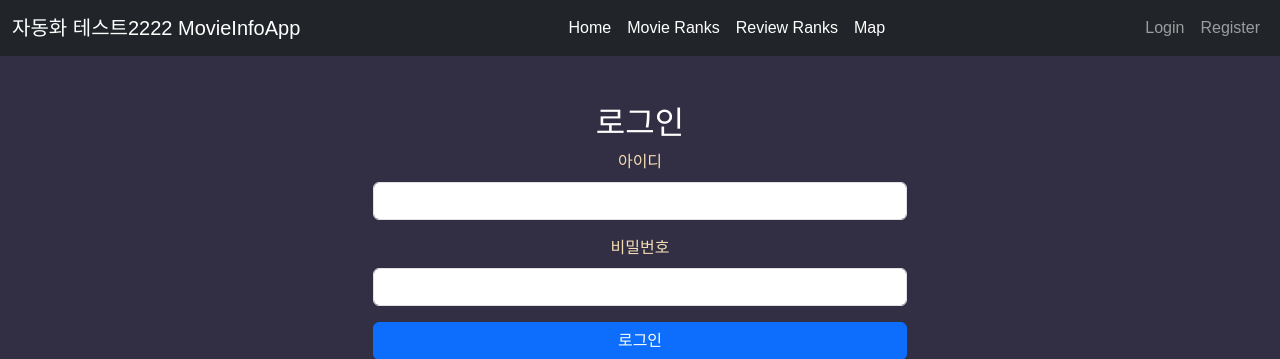
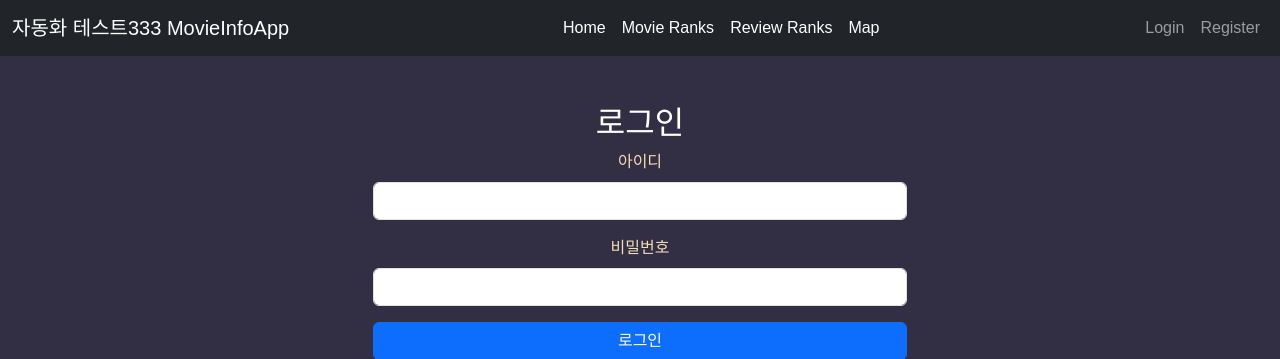
Before and after one commit to junhyuk000/PopcornAPP, a Flask app: page / in a window 1280 px wide. Shown: the top 359 px of the page. Run offline with Flask 3, Linux system fonts and the light colour scheme; parts of the project's set-up code (start-up, migrations or seed data) failed here and were passed over; some web fonts are replaced.

Commit message:
자동화테스트3

```diff
--- a/templates/movie_base.html
+++ b/templates/movie_base.html
@@ -12,7 +12,7 @@
     <!-- Navbar -->
     <nav class="navbar navbar-expand-lg navbar-dark bg-dark">
         <div class="container-fluid">
-            <a class="navbar-brand" href="/movies">자동화 테스트2222 MovieInfoApp</a>
+            <a class="navbar-brand" href="/movies">자동화 테스트333 MovieInfoApp</a>
             <button class="navbar-toggler" type="button" data-bs-toggle="collapse" data-bs-target="#navbarNav" aria-controls="navbarNav" aria-expanded="false" aria-label="Toggle navigation">
                 <span class="navbar-toggler-icon"></span>
             </button>
```
